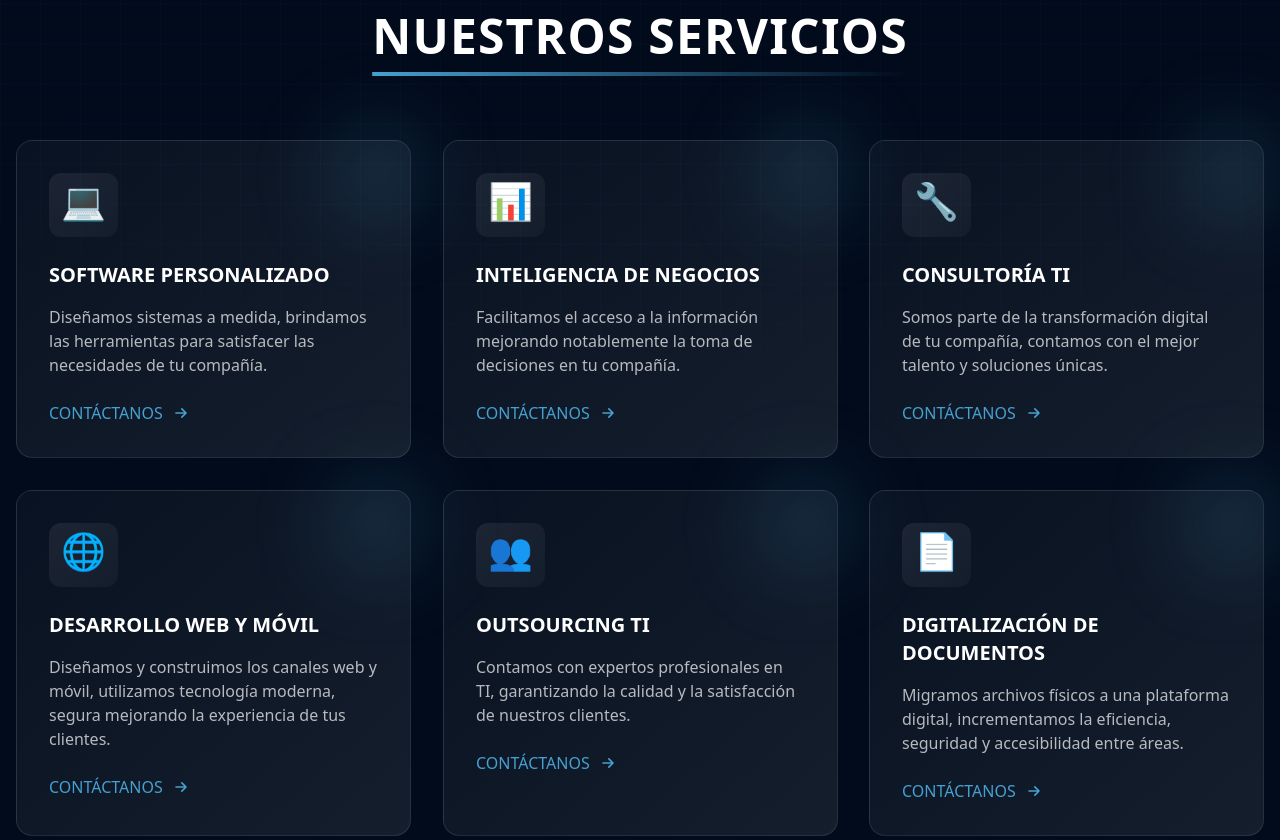
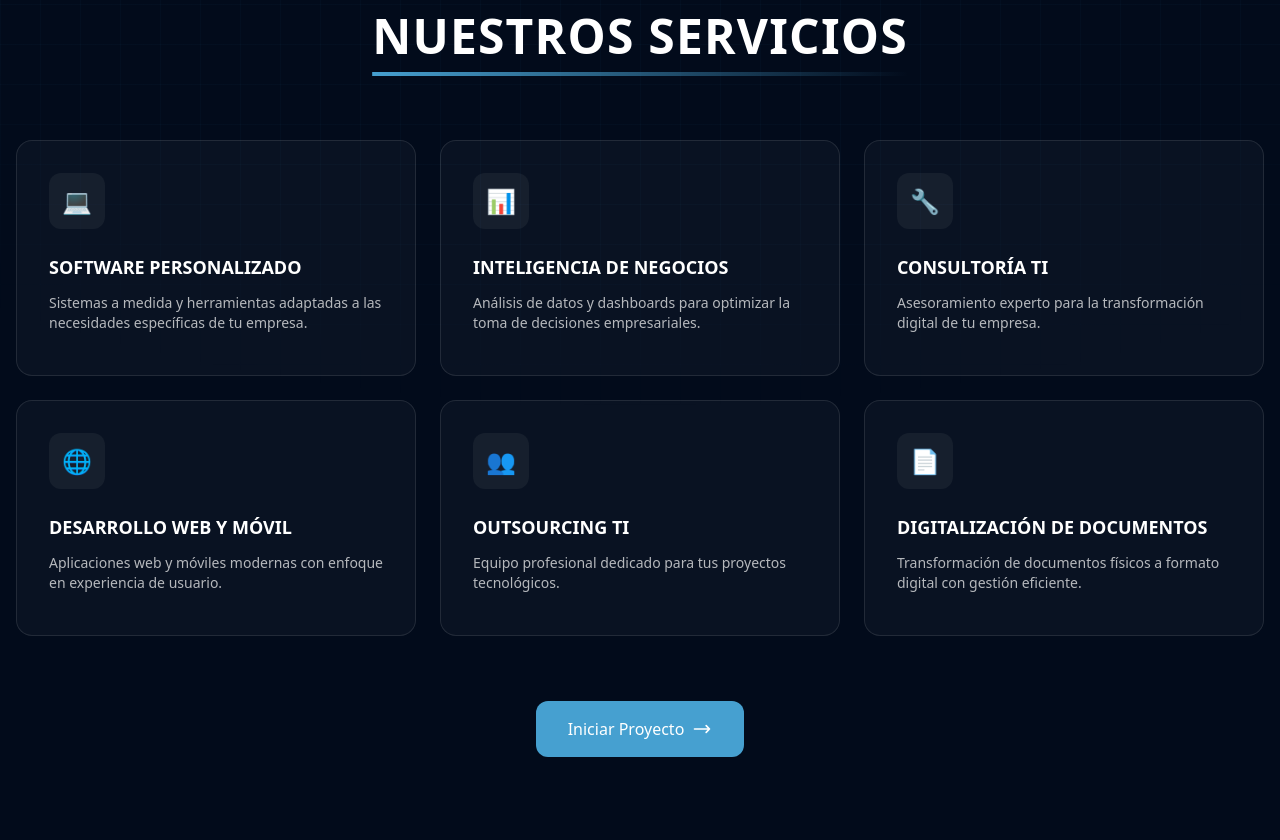
Before and after one commit to cofoundy/landing-page, an Astro site: page / in a window 1280 px wide. Shown: the part 1260-2100 px from the top of the page. Built offline with nearby package versions, Linux system fonts and the light colour scheme; Astro itself is replaced by a stand-in of ours.

Commit message:
refactor: improve Services section
- Make descriptions more concise and impactful\n- Fix text cropping with consistent height\n- Improve card layout and hover effects\n- Add single CTA button\n- Enhance visual hierarchy

```diff
--- a/src/components/Services.astro
+++ b/src/components/Services.astro
@@ -2,44 +2,44 @@
 const services = [
   {
     title: "SOFTWARE PERSONALIZADO",
-    description:
-      "Diseñamos sistemas a medida, brindamos las herramientas para satisfacer las necesidades de tu compañía.",
+    description: "Sistemas a medida y herramientas adaptadas a las necesidades específicas de tu empresa.",
     icon: "💻",
+    accent: "from-[#46A0D0] to-[#1B577E]"
   },
   {
     title: "INTELIGENCIA DE NEGOCIOS",
-    description:
-      "Facilitamos el acceso a la información mejorando notablemente la toma de decisiones en tu compañía.",
+    description: "Análisis de datos y dashboards para optimizar la toma de decisiones empresariales.",
     icon: "📊",
+    accent: "from-[#1B577E] to-[#23435F]"
   },
   {
     title: "CONSULTORÍA TI",
-    description:
-      "Somos parte de la transformación digital de tu compañía, contamos con el mejor talento y soluciones únicas.",
+    description: "Asesoramiento experto para la transformación digital de tu empresa.",
     icon: "🔧",
+    accent: "from-[#23435F] to-[#46A0D0]"
   },
   {
     title: "DESARROLLO WEB Y MÓVIL",
-    description:
-      "Diseñamos y construimos los canales web y móvil, utilizamos tecnología moderna, segura mejorando la experiencia de tus clientes.",
+    description: "Aplicaciones web y móviles modernas con enfoque en experiencia de usuario.",
     icon: "🌐",
+    accent: "from-[#46A0D0] to-[#23435F]"
   },
   {
     title: "OUTSOURCING TI",
-    description:
-      "Contamos con expertos profesionales en TI, garantizando la calidad y la satisfacción de nuestros clientes.",
+    description: "Equipo profesional dedicado para tus proyectos tecnológicos.",
     icon: "👥",
+    accent: "from-[#1B577E] to-[#46A0D0]"
   },
   {
     title: "DIGITALIZACIÓN DE DOCUMENTOS",
-    description:
-      "Migramos archivos físicos a una plataforma digital, incrementamos la eficiencia, seguridad y accesibilidad entre áreas.",
+    description: "Transformación de documentos físicos a formato digital con gestión eficiente.",
     icon: "📄",
+    accent: "from-[#23435F] to-[#1B577E]"
   },
 ];
 ---
 
-<section class="relative bg-dark pt-32 pb-24 overflow-hidden">
+<section id="services" class="relative bg-dark pt-32 pb-24 overflow-hidden">
   <!-- Animated mesh background -->
   <div class="absolute inset-0 bg-[linear-gradient(rgba(70,160,208,0.03)_1px,transparent_1px),linear-gradient(90deg,rgba(70,160,208,0.03)_1px,transparent_1px)] bg-[size:40px_40px] [mask-image:radial-gradient(ellipse_80%_50%_at_50%_0%,#000_70%,transparent_110%)]"></div>
 
@@ -54,93 +54,75 @@ const services = [
   </div>
 
   <div class="container relative mx-auto px-4">
-    <div class="grid gap-8 md:grid-cols-2 lg:grid-cols-3">
+    <div class="grid gap-6 md:grid-cols-2 lg:grid-cols-3">
       {services.map((service, index) => (
-        <div
+        <a
+          href="#contact"
           class="group relative"
           style={`animation-delay: ${index * 150}ms`}
         >
-          <div class="relative bg-gradient-to-br from-white/[0.03] to-white/[0.08] rounded-2xl p-8 h-full backdrop-blur-sm border border-white/10 transform transition-all duration-500 hover:-translate-y-2">
-            <!-- Glowing orb -->
-            <div class="absolute -top-4 -right-4 w-24 h-24 bg-primary/20 rounded-full blur-2xl group-hover:bg-primary/30 transition-colors duration-500"></div>
+          <div class="relative bg-white/[0.03] backdrop-blur-sm rounded-2xl p-8 h-full border border-white/10 transform transition-all duration-500 hover:-translate-y-1 overflow-hidden">
+            <!-- Hover gradient -->
+            <div class={`absolute inset-0 bg-gradient-to-br ${service.accent} opacity-0 group-hover:opacity-10 transition-opacity duration-500`}></div>
 
-            <!-- Animated border -->
-            <div class="absolute inset-0 rounded-2xl [mask-image:linear-gradient(white,transparent)] before:absolute before:inset-0 before:rounded-2xl before:p-[1px] before:bg-gradient-to-b before:from-white/20 before:to-transparent before:opacity-0 before:transition-opacity before:duration-500 group-hover:before:opacity-100"></div>
-
-            <!-- Icon with floating animation -->
-            <div class="relative mb-6">
-              <div class="inline-flex p-3 rounded-xl bg-gradient-to-br from-white/[0.08] to-white/[0.03] transform group-hover:scale-110 group-hover:-rotate-6 transition-transform duration-500">
-                <span class="text-4xl animate-float-icon">{service.icon}</span>
+            <!-- Icon container with glow -->
+            <div class="relative mb-6 inline-block">
+              <div class="absolute inset-0 bg-gradient-to-br from-primary/20 to-transparent rounded-full blur-xl scale-150 opacity-0 group-hover:opacity-100 transition-opacity duration-500"></div>
+              <div class="relative z-10 w-14 h-14 flex items-center justify-center rounded-xl bg-white/5 group-hover:bg-white/10 transition-colors duration-300">
+                <span class="text-2xl group-hover:scale-110 transition-transform duration-300">{service.icon}</span>
               </div>
             </div>
 
             <!-- Content -->
-            <div class="relative z-10">
-              <h3 class="text-xl font-bold text-white mb-4 group-hover:text-primary transition-colors duration-300">
+            <h3 class="text-lg font-bold text-white mb-3 group-hover:text-primary transition-colors duration-300">
               {service.title}
             </h3>
-              <p class="text-white/70 mb-6 group-hover:text-white/90 transition-colors duration-300">
+            <p class="text-white/70 text-sm group-hover:text-white/90 transition-colors duration-300 min-h-[3.6em] line-clamp-2">
               {service.description}
             </p>
 
-              <!-- Animated contact button -->
+            <!-- Subtle arrow indicator -->
+            <div class="absolute bottom-8 right-8 opacity-0 transform translate-x-4 group-hover:opacity-100 group-hover:translate-x-0 transition-all duration-300">
+              <svg class="w-5 h-5 text-primary" fill="none" stroke="currentColor" viewBox="0 0 24 24">
+                <path stroke-linecap="round" stroke-linejoin="round" stroke-width="2" d="M17 8l4 4m0 0l-4 4m4-4H3"></path>
+              </svg>
+            </div>
+          </div>
+        </a>
+      ))}
+    </div>
+  </div>
+
+  <!-- Call to action -->
+  <div class="container relative mx-auto px-4 mt-16">
+    <div class="flex justify-center">
       <a
         href="#contact"
-                class="inline-flex items-center text-primary font-medium hover:text-white transition-colors duration-300 group/link"
+        class="inline-flex items-center px-8 py-4 bg-primary hover:bg-primary-dark text-white font-medium rounded-xl transition-all duration-300 transform hover:scale-105 hover:shadow-lg"
       >
-                <span class="relative">
-                  CONTÁCTANOS
-                  <span class="absolute -bottom-1 left-0 w-0 h-px bg-current transition-all duration-300 group-hover/link:w-full"></span>
-                </span>
-                <svg
-                  class="ml-2 w-5 h-5 transform transition-transform duration-300 group-hover/link:translate-x-1"
-                  fill="none"
-                  viewBox="0 0 24 24"
-                  stroke="currentColor"
-                >
-                  <path
-                    stroke-linecap="round"
-                    stroke-linejoin="round"
-                    stroke-width="2"
-                    d="M13 7l5 5m0 0l-5 5m5-5H6"
-                  />
+        Iniciar Proyecto
+        <svg class="ml-2 w-5 h-5" fill="none" stroke="currentColor" viewBox="0 0 24 24">
+          <path stroke-linecap="round" stroke-linejoin="round" stroke-width="2" d="M17 8l4 4m0 0l-4 4m4-4H3"></path>
         </svg>
       </a>
-            </div>
-          </div>
-        </div>
-      ))}
     </div>
   </div>
 </section>
 
 <style>
-  @keyframes float-icon {
-    0%, 100% {
+  @keyframes fadeInUp {
+    from {
+      opacity: 0;
+      transform: translateY(20px);
+    }
+    to {
+      opacity: 1;
       transform: translateY(0);
-    }
-    50% {
-      transform: translateY(-5px);
     }
   }
 
-  .animate-float-icon {
-    animation: float-icon 3s ease-in-out infinite;
-  }
-
-  @keyframes fadeInUp {
-    from {
-      opacity: 0;
-      transform: translateY(30px) scale(0.95);
-    }
-    to {
-      opacity: 1;
-      transform: translateY(0) scale(1);
-    }
-  }
-
-  .grid > div {
-    animation: fadeInUp 0.8s cubic-bezier(0.16, 1, 0.3, 1) forwards;
+  .grid > a {
+    animation: fadeInUp 0.6s ease-out forwards;
     opacity: 0;
   }
 
```
Lines whose indentation alone changed are shown as unchanged.
